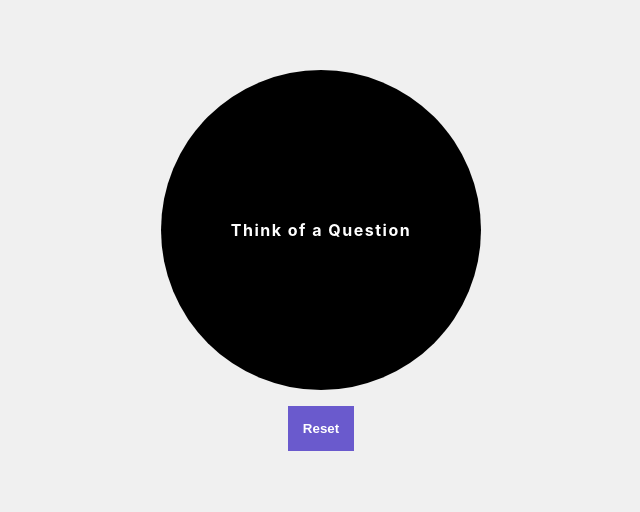
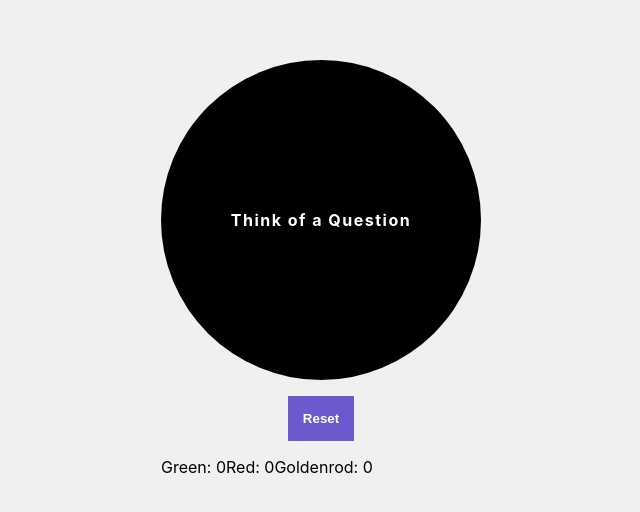
Before and after one commit to quentinikeno/Springboard-SEC-Unit-39.4-React-State-Exercise, a React (Create React App) app: page / in a window 1280 px wide. Shown: the part 132-644 px from the top of the page, without its empty margins (319-959 px from the left). Built offline with nearby package versions, Linux system fonts and the light colour scheme.

Commit message:
Add counters for colors.

```diff
--- a/src/EightBall.js
+++ b/src/EightBall.js
@@ -5,14 +5,27 @@ import "./EightBall.css";
 const EightBall = ({ answers }) => {
 	const [msg, setMsg] = useState("Think of a Question");
 	const [color, setColor] = useState("black");
+	const [greenCount, setGreenCount] = useState(0);
+	const [redCount, setRedCount] = useState(0);
+	const [goldenRodCount, setGoldenRodCount] = useState(0);
 	const setMsgAndColor = () => {
 		const { msg, color } = pickRandom(answers);
 		setMsg(msg);
 		setColor(color);
+		if (color === "green") {
+			setGreenCount(greenCount + 1);
+		} else if (color === "red") {
+			setRedCount(redCount + 1);
+		} else {
+			setGoldenRodCount(goldenRodCount + 1);
+		}
 	};
 	const reset = () => {
 		setMsg("Think of a Question");
 		setColor("black");
+		setGreenCount(0);
+		setRedCount(0);
+		setGoldenRodCount(0);
 	};
 	return (
 		<div>
@@ -27,6 +40,15 @@ const EightBall = ({ answers }) => {
 					Reset
 				</button>
 			</div>
+			<div className="EightBall-color-counter-div">
+				<span className="EightBall-green-text">
+					Green: {greenCount}
+				</span>
+				<span className="EightBall-red-text">Red: {redCount}</span>
+				<span className="EightBall-goldenrod-text">
+					Goldenrod: {goldenRodCount}
+				</span>
+			</div>
 		</div>
 	);
 };
```
